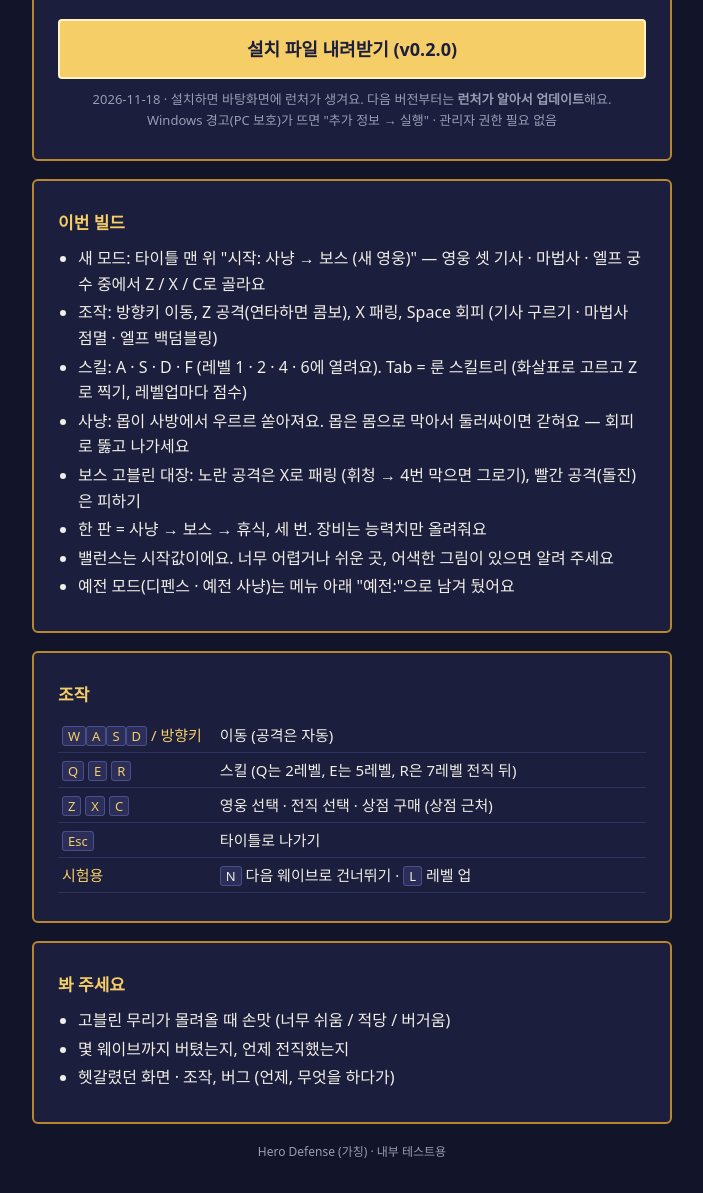
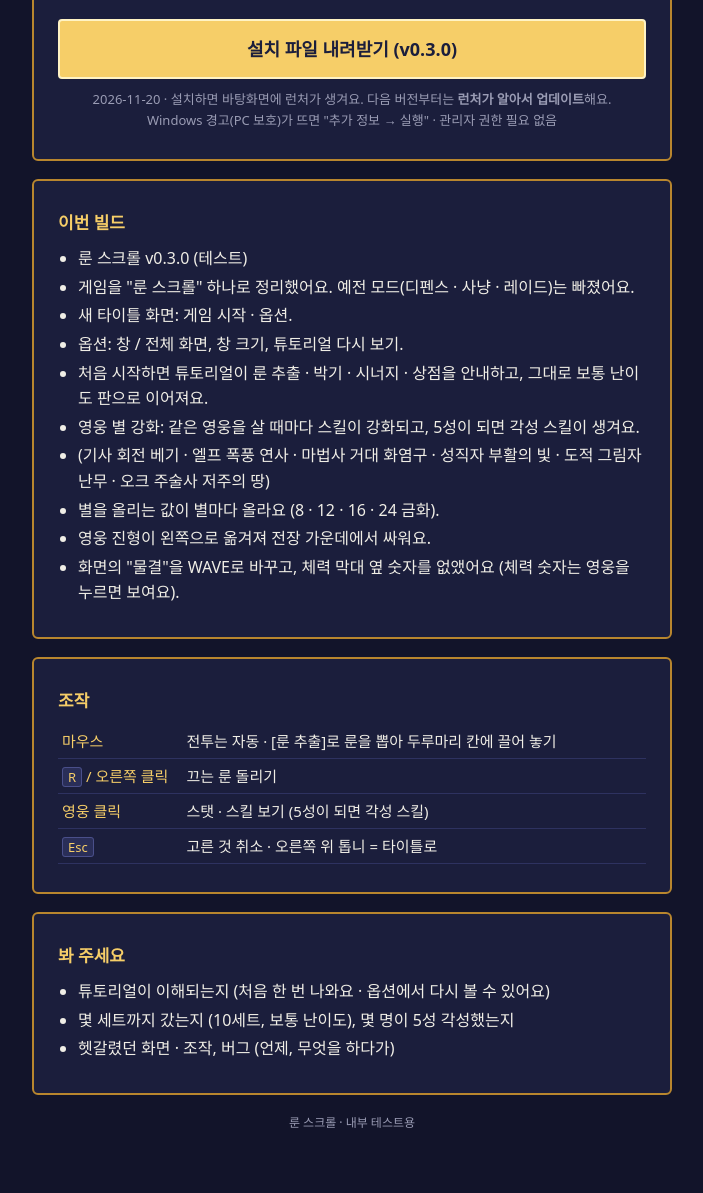
Before and after one commit to poi940326/herodefense, a plain HTML site: page index.html in a window 1280 px wide. Shown: the part 143-1336 px from the top of the page, without its empty margins (288-991 px from the left). After the commit the page ends 1307 px from the top, so only its background shows below. Drawn offline with Linux system fonts and the light colour scheme.

Commit message:
Update download page v0.3.0

```diff
--- a/index.html
+++ b/index.html
@@ -3,16 +3,18 @@
 <head>
 <meta charset="utf-8">
 <meta name="viewport" content="width=device-width, initial-scale=1">
-<title>Hero Defense — 테스트 빌드</title>
-<!-- 팀원 테스트용 내려받기 페이지. python Tools/release/publish_github.py 가 0.2.0 · 2026-11-18 · <ul>
-      <li>새 모드: 타이틀 맨 위 &quot;시작: 사냥 → 보스 (새 영웅)&quot; — 영웅 셋 기사 · 마법사 · 엘프 궁수 중에서 Z / X / C로 골라요</li>
-      <li>조작: 방향키 이동, Z 공격(연타하면 콤보), X 패링, Space 회피 (기사 구르기 · 마법사 점멸 · 엘프 백덤블링)</li>
-      <li>스킬: A · S · D · F (레벨 1 · 2 · 4 · 6에 열려요). Tab = 룬 스킬트리 (화살표로 고르고 Z로 찍기, 레벨업마다 점수)</li>
-      <li>사냥: 몹이 사방에서 우르르 쏟아져요. 몹은 몸으로 막아서 둘러싸이면 갇혀요 — 회피로 뚫고 나가세요</li>
-      <li>보스 고블린 대장: 노란 공격은 X로 패링 (휘청 → 4번 막으면 그로기), 빨간 공격(돌진)은 피하기</li>
-      <li>한 판 = 사냥 → 보스 → 휴식, 세 번. 장비는 능력치만 올려줘요</li>
-      <li>밸런스는 시작값이에요. 너무 어렵거나 쉬운 곳, 어색한 그림이 있으면 알려 주세요</li>
-      <li>예전 모드(디펜스 · 예전 사냥)는 메뉴 아래 &quot;예전:&quot;으로 남겨 뒀어요</li>
+<title>룬 스크롤 — 테스트 빌드</title>
+<!-- 팀원 테스트용 내려받기 페이지. python Tools/release/publish_github.py 가 0.3.0 · 2026-11-20 · <ul>
+      <li>룬 스크롤 v0.3.0 (테스트)</li>
+      <li>게임을 &quot;룬 스크롤&quot; 하나로 정리했어요. 예전 모드(디펜스 · 사냥 · 레이드)는 빠졌어요.</li>
+      <li>새 타이틀 화면: 게임 시작 · 옵션.</li>
+      <li>옵션: 창 / 전체 화면, 창 크기, 튜토리얼 다시 보기.</li>
+      <li>처음 시작하면 튜토리얼이 룬 추출 · 박기 · 시너지 · 상점을 안내하고, 그대로 보통 난이도 판으로 이어져요.</li>
+      <li>영웅 별 강화: 같은 영웅을 살 때마다 스킬이 강화되고, 5성이 되면 각성 스킬이 생겨요.</li>
+      <li>(기사 회전 베기 · 엘프 폭풍 연사 · 마법사 거대 화염구 · 성직자 부활의 빛 · 도적 그림자 난무 · 오크 주술사 저주의 땅)</li>
+      <li>별을 올리는 값이 별마다 올라요 (8 · 12 · 16 · 24 금화).</li>
+      <li>영웅 진형이 왼쪽으로 옮겨져 전장 가운데에서 싸워요.</li>
+      <li>화면의 &quot;물결&quot;을 WAVE로 바꾸고, 체력 막대 옆 숫자를 없앴어요 (체력 숫자는 영웅을 누르면 보여요).</li>
     </ul> 를 채워 올린다. -->
 <style>
   :root { --bg: #12142a; --panel: #1b1e3c; --ink: #f0eee6; --dim: #9a9cb4; --line: #2e3260; --gold: #f6ce68; --gold-d: #b8862e; }
@@ -46,47 +48,48 @@
 <body>
 <main>
   <div class="card">
-    <h1>Hero Defense</h1>
-    <div class="sub">영웅 디펜스 (가칭) · 팀원 테스트 빌드 · Windows</div>
-    <a class="dl" href="https://github.com/poi940326/herodefense/releases/latest/download/HeroDefense-Setup.exe">설치 파일 내려받기 (v0.2.0)</a>
-    <div class="meta">2026-11-18 · 설치하면 바탕화면에 런처가 생겨요. 다음 버전부터는 <b>런처가 알아서 업데이트</b>해요.<br>
+    <h1>룬 스크롤</h1>
+    <div class="sub">Rune Scroll · 팀원 테스트 빌드 · Windows</div>
+    <a class="dl" href="https://github.com/poi940326/herodefense/releases/latest/download/HeroDefense-Setup.exe">설치 파일 내려받기 (v0.3.0)</a>
+    <div class="meta">2026-11-20 · 설치하면 바탕화면에 런처가 생겨요. 다음 버전부터는 <b>런처가 알아서 업데이트</b>해요.<br>
       Windows 경고(PC 보호)가 뜨면 "추가 정보 → 실행" · 관리자 권한 필요 없음</div>
   </div>
 
   <div class="card">
     <h2>이번 빌드</h2>
     <ul>
-      <li>새 모드: 타이틀 맨 위 &quot;시작: 사냥 → 보스 (새 영웅)&quot; — 영웅 셋 기사 · 마법사 · 엘프 궁수 중에서 Z / X / C로 골라요</li>
-      <li>조작: 방향키 이동, Z 공격(연타하면 콤보), X 패링, Space 회피 (기사 구르기 · 마법사 점멸 · 엘프 백덤블링)</li>
-      <li>스킬: A · S · D · F (레벨 1 · 2 · 4 · 6에 열려요). Tab = 룬 스킬트리 (화살표로 고르고 Z로 찍기, 레벨업마다 점수)</li>
-      <li>사냥: 몹이 사방에서 우르르 쏟아져요. 몹은 몸으로 막아서 둘러싸이면 갇혀요 — 회피로 뚫고 나가세요</li>
-      <li>보스 고블린 대장: 노란 공격은 X로 패링 (휘청 → 4번 막으면 그로기), 빨간 공격(돌진)은 피하기</li>
-      <li>한 판 = 사냥 → 보스 → 휴식, 세 번. 장비는 능력치만 올려줘요</li>
-      <li>밸런스는 시작값이에요. 너무 어렵거나 쉬운 곳, 어색한 그림이 있으면 알려 주세요</li>
-      <li>예전 모드(디펜스 · 예전 사냥)는 메뉴 아래 &quot;예전:&quot;으로 남겨 뒀어요</li>
+      <li>룬 스크롤 v0.3.0 (테스트)</li>
+      <li>게임을 &quot;룬 스크롤&quot; 하나로 정리했어요. 예전 모드(디펜스 · 사냥 · 레이드)는 빠졌어요.</li>
+      <li>새 타이틀 화면: 게임 시작 · 옵션.</li>
+      <li>옵션: 창 / 전체 화면, 창 크기, 튜토리얼 다시 보기.</li>
+      <li>처음 시작하면 튜토리얼이 룬 추출 · 박기 · 시너지 · 상점을 안내하고, 그대로 보통 난이도 판으로 이어져요.</li>
+      <li>영웅 별 강화: 같은 영웅을 살 때마다 스킬이 강화되고, 5성이 되면 각성 스킬이 생겨요.</li>
+      <li>(기사 회전 베기 · 엘프 폭풍 연사 · 마법사 거대 화염구 · 성직자 부활의 빛 · 도적 그림자 난무 · 오크 주술사 저주의 땅)</li>
+      <li>별을 올리는 값이 별마다 올라요 (8 · 12 · 16 · 24 금화).</li>
+      <li>영웅 진형이 왼쪽으로 옮겨져 전장 가운데에서 싸워요.</li>
+      <li>화면의 &quot;물결&quot;을 WAVE로 바꾸고, 체력 막대 옆 숫자를 없앴어요 (체력 숫자는 영웅을 누르면 보여요).</li>
     </ul>
   </div>
 
   <div class="card">
     <h2>조작</h2>
     <table>
-      <tr><td><kbd>W</kbd><kbd>A</kbd><kbd>S</kbd><kbd>D</kbd> / 방향키</td><td>이동 (공격은 자동)</td></tr>
-      <tr><td><kbd>Q</kbd> <kbd>E</kbd> <kbd>R</kbd></td><td>스킬 (Q는 2레벨, E는 5레벨, R은 7레벨 전직 뒤)</td></tr>
-      <tr><td><kbd>Z</kbd> <kbd>X</kbd> <kbd>C</kbd></td><td>영웅 선택 · 전직 선택 · 상점 구매 (상점 근처)</td></tr>
-      <tr><td><kbd>Esc</kbd></td><td>타이틀로 나가기</td></tr>
-      <tr><td>시험용</td><td><kbd>N</kbd> 다음 웨이브로 건너뛰기 · <kbd>L</kbd> 레벨 업</td></tr>
+      <tr><td>마우스</td><td>전투는 자동 · [룬 추출]로 룬을 뽑아 두루마리 칸에 끌어 놓기</td></tr>
+      <tr><td><kbd>R</kbd> / 오른쪽 클릭</td><td>끄는 룬 돌리기</td></tr>
+      <tr><td>영웅 클릭</td><td>스탯 · 스킬 보기 (5성이 되면 각성 스킬)</td></tr>
+      <tr><td><kbd>Esc</kbd></td><td>고른 것 취소 · 오른쪽 위 톱니 = 타이틀로</td></tr>
     </table>
   </div>
 
   <div class="card">
     <h2>봐 주세요</h2>
     <ul>
-      <li>고블린 무리가 몰려올 때 손맛 (너무 쉬움 / 적당 / 버거움)</li>
-      <li>몇 웨이브까지 버텼는지, 언제 전직했는지</li>
+      <li>튜토리얼이 이해되는지 (처음 한 번 나와요 · 옵션에서 다시 볼 수 있어요)</li>
+      <li>몇 세트까지 갔는지 (10세트, 보통 난이도), 몇 명이 5성 각성했는지</li>
       <li>헷갈렸던 화면 · 조작, 버그 (언제, 무엇을 하다가)</li>
     </ul>
   </div>
-  <footer>Hero Defense (가칭) · 내부 테스트용</footer>
+  <footer>룬 스크롤 · 내부 테스트용</footer>
 </main>
 </body>
 </html>
```
